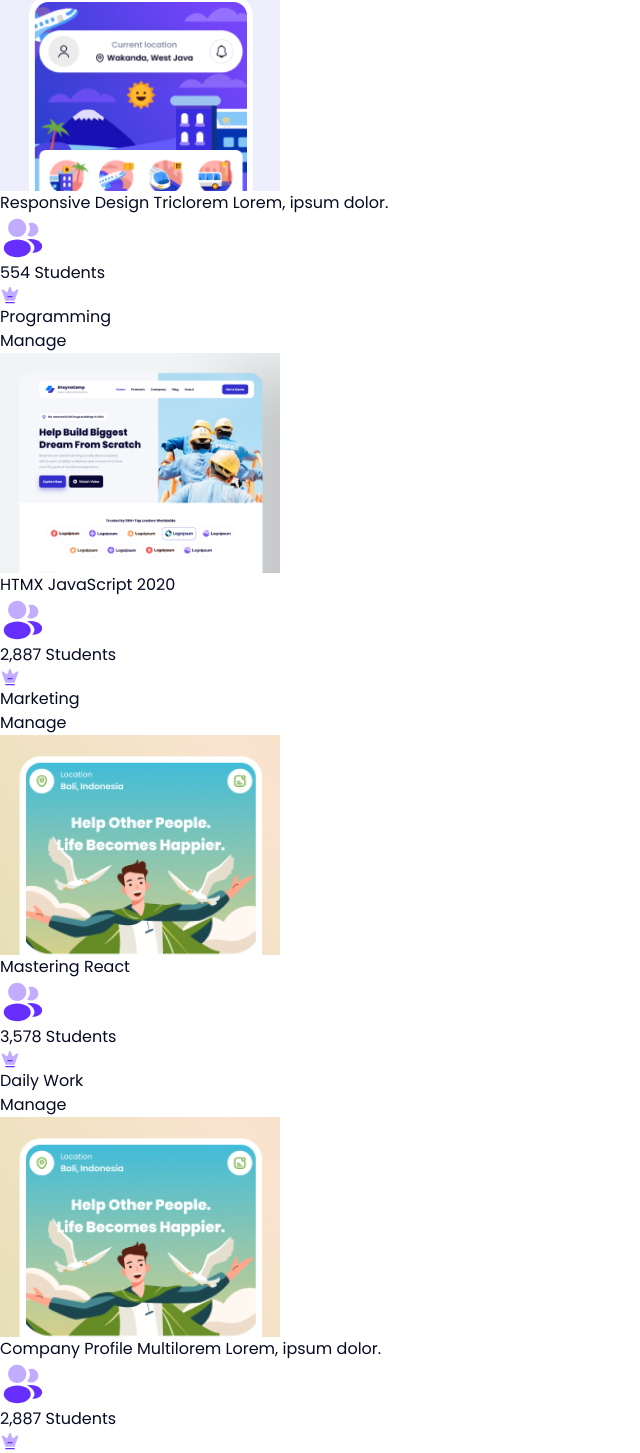
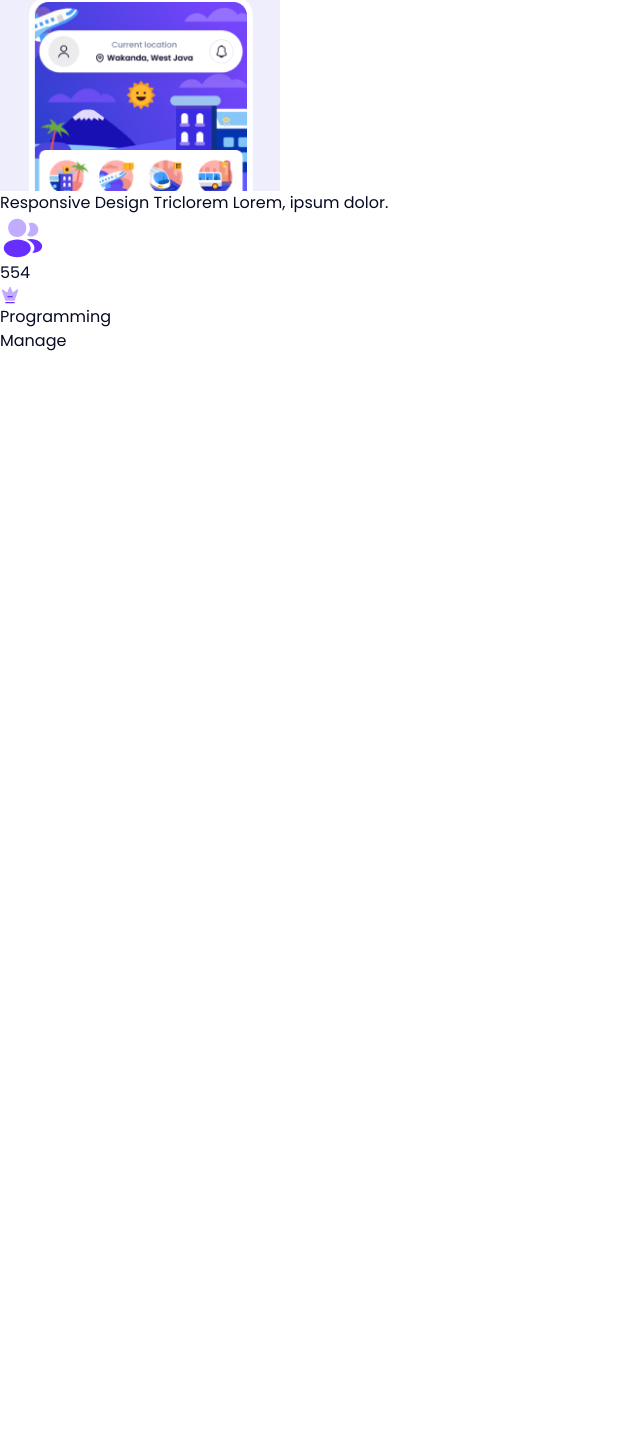
Before and after one commit to nichoherjunaaa/course-client, a React (Vite) app: page /manager/courses in a window 1280 px wide. Shown: the part 1702-3155 px from the top of the page, without its empty margins (0-640 px from the left). After the commit the page ends 2055 px from the top, so only its background shows below. Built offline with nearby package versions, Linux system fonts and the light colour scheme.

Commit message:
create card course

```diff
--- a/src/components/card.jsx
+++ /dev/null
@@ -1,32 +0,0 @@
-import React from "react";
-import { Link } from 'react-router-dom';
-
-const CardCourse = ({ course }) => {
-    return (
-        <div key={course.id} className="card flex items-center gap-5">
-            <div className="flex shrink-0 w-[140px] h-[110px] rounded-[20px] bg-[#D9D9D9] overflow-hidden">
-                <img src={course.image} className="w-full h-full object-cover" alt="thumbnail" />
-            </div>
-            <div className="w-full">
-                <h3 className="font-bold text-xl leading-[30px] line-clamp-1">{course.title}</h3>
-                <div className="flex items-center gap-5">
-                    <div className="flex items-center gap-2 mt-1">
-                        <img src="/assets/images/icons/profile-2user-purple.svg" className="w-5 h-5" alt="icon" />
-                        <p className="text-[#838C9D]">{course.students}</p>
-                    </div>
-                    <div className="flex items-center gap-2 mt-1">
-                        <img src="/assets/images/icons/crown-purple.svg" className="w-5 h-5" alt="icon" />
-                        <p className="text-[#838C9D]">{course.category}</p>
-                    </div>
-                </div>
-            </div>
-            <div className="flex justify-end items-center gap-3">
-                <Link to={`/manager/courses/${course.id}`} className="w-fit rounded-full border border-[#060A23] px-5 py-3 font-semibold text-nowrap">
-                    Manage
-                </Link>
-            </div>
-        </div>
-    );
-};
-
-export default CardCourse;
--- /dev/null
+++ b/src/pages/Manager/Courses/card.jsx
@@ -0,0 +1,48 @@
+import React from 'react'
+import Proptypes from 'prop-types';
+import { Link } from 'react-router-dom';
+
+const CardCourse = ({
+    id = 1,
+    imageUrl = "/assets/images/thumbnails/th-1.png",
+    name = "Responsive Design Triclorem Lorem, ipsum dolor.",
+    totalStudents = 554,
+    category = "Programming"
+}) => {
+    return (
+        <div key={id} className="card flex items-center gap-5">
+            <div className="flex shrink-0 w-[140px] h-[110px] rounded-[20px] bg-[#D9D9D9] overflow-hidden">
+                <img src={imageUrl} className="w-full h-full object-cover" alt="thumbnail" />
+            </div>
+            <div className="w-full">
+                <h3 className="font-bold text-xl leading-[30px] line-clamp-1">{name}</h3>
+                <div className="flex items-center gap-5">
+                    <div className="flex items-center gap-2 mt-1">
+                        <img src="/assets/images/icons/profile-2user-purple.svg" className="w-5 h-5" alt="icon" />
+                        <p className="text-[#838C9D]">{totalStudents}</p>
+                    </div>
+                    <div className="flex items-center gap-2 mt-1">
+                        <img src="/assets/images/icons/crown-purple.svg" className="w-5 h-5" alt="icon" />
+                        <p className="text-[#838C9D]">{category}</p>
+                    </div>
+                </div>
+            </div>
+            <div className="flex justify-end items-center gap-3">
+                <Link to={`/manager/courses/${id}`} className="w-fit rounded-full border border-[#060A23] px-5 py-3 font-semibold text-nowrap">
+                    Manage
+                </Link>
+            </div>
+        </div>
+    )
+}
+
+CardCourse.propTypes = {
+    id : Proptypes.number,
+    imageUrl : Proptypes.string,
+    name : Proptypes.string,
+    totalStudents : Proptypes.string,
+    category : Proptypes.string
+}
+
+
+export default CardCourse
--- a/src/pages/Manager/Courses/index.jsx
+++ b/src/pages/Manager/Courses/index.jsx
@@ -1,5 +1,5 @@
 import React from "react";
-import CardCourse from "../../../components/card";
+import CardCourse from "./card";
 const ManageCourse = () => {
     const courses = [
         {
@@ -50,25 +50,7 @@
             </header>
 
             <section id="CourseList" className="flex flex-col w-full rounded-[30px] p-[30px] gap-[30px] bg-[#F8FAFB]">
-            {courses.map((course) => (
-                <CardCourse key={course.id} course={course} />
-            ))}
-                <div id="Pagination" className="flex items-center gap-3">
-                    {[1, 2, 3, 4, 5].map((page) => (
-                        <button
-                            key={page}
-                            type="button"
-                            className={`flex shrink-0 w-9 h-9 rounded-full items-center justify-center text-center transition-all duration-300
-                            ${
-                                page === 1
-                                    ? "bg-[#662FFF] text-white"
-                                    : "border border-[#060A23] hover:bg-[#662FFF] hover:text-white hover:border-0"
-                            }`}
-                        >
-                            <span className="font-semibold text-sm leading-[21px]">{page}</span>
-                        </button>
-                    ))}
-                </div>
+            <CardCourse/>
             </section>
         </>
     );
```
